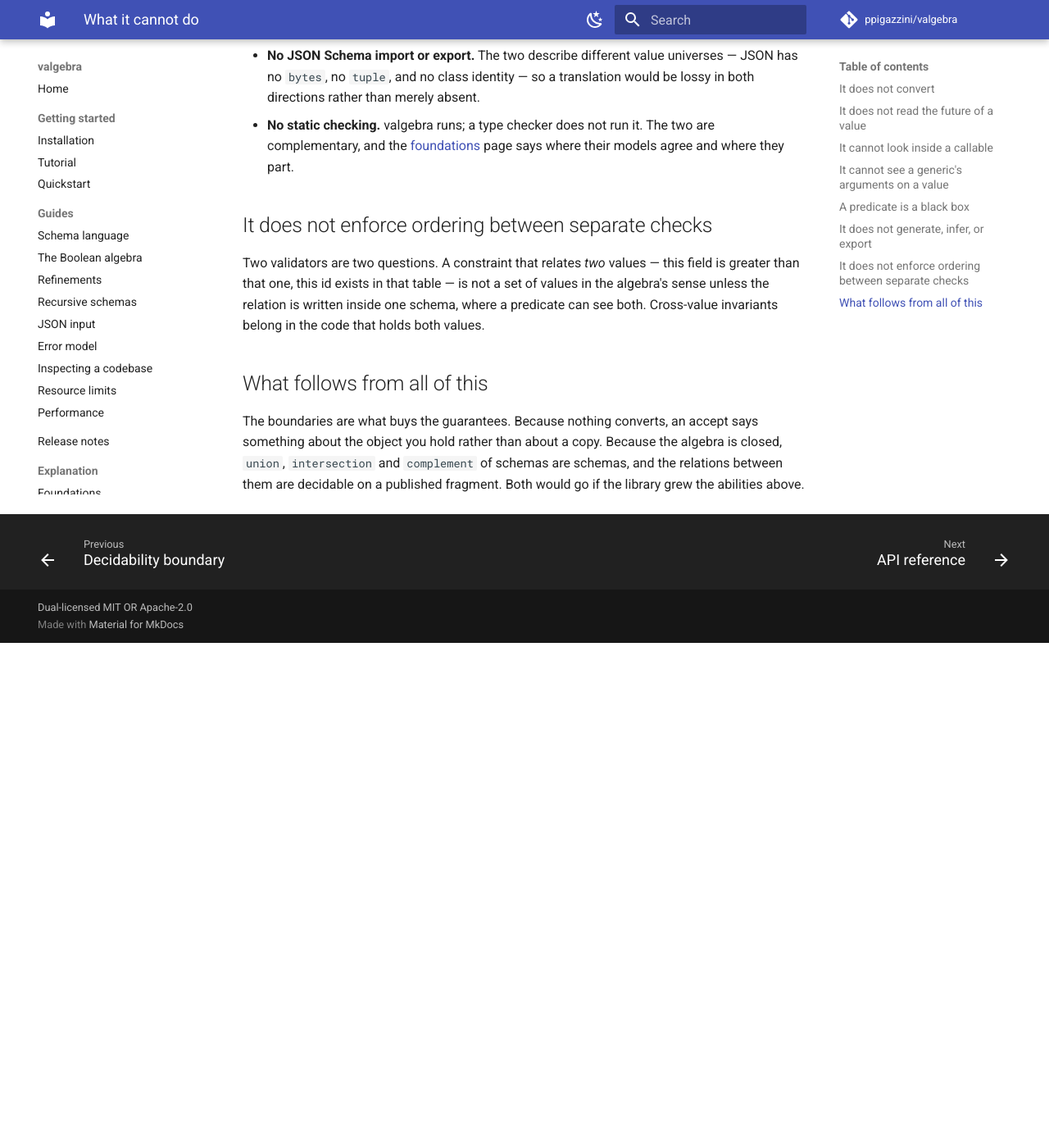
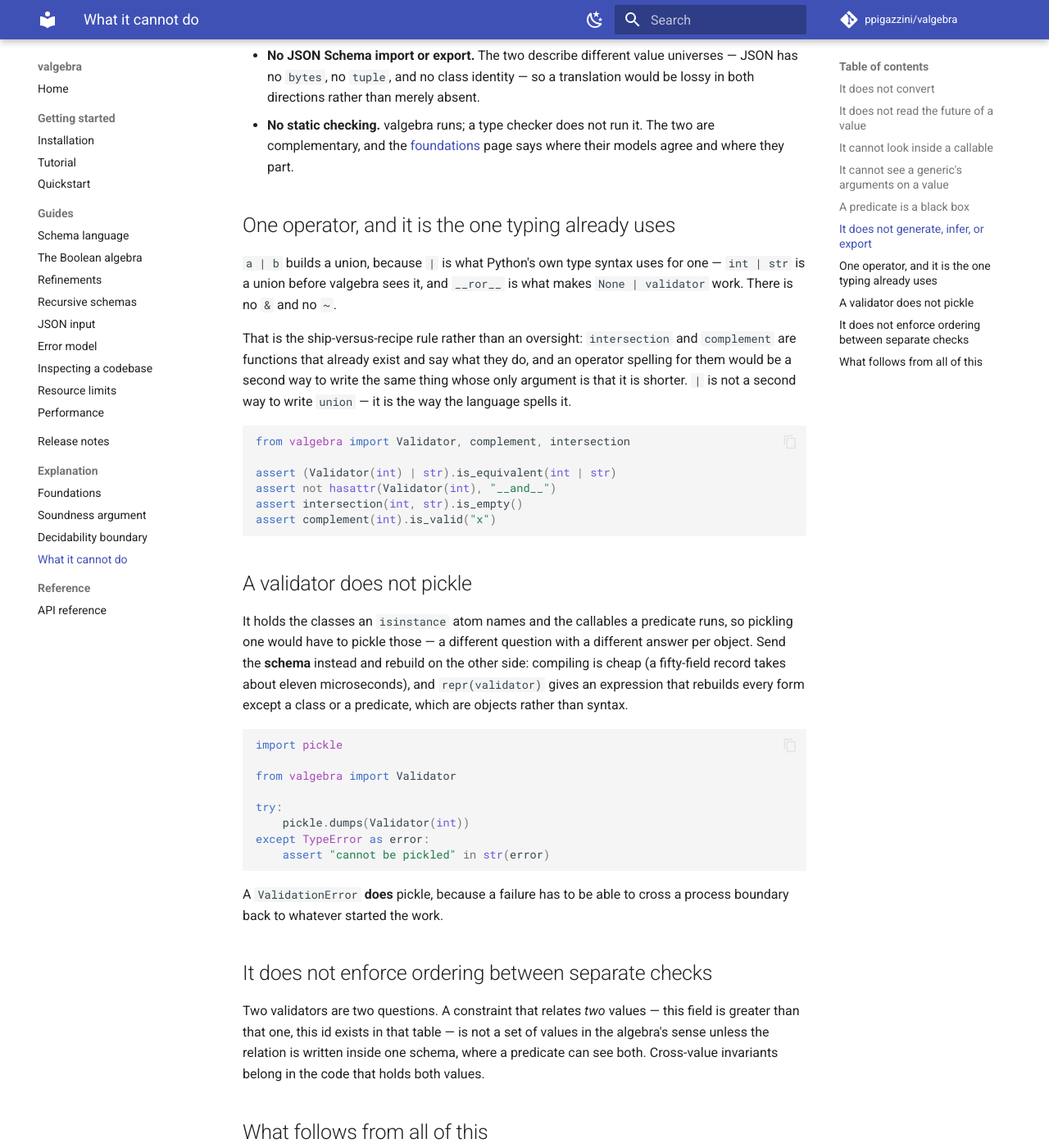
Before and after one commit to ppigazzini/valgebra, an MkDocs documentation site: the page built from docs/17-boundaries.md, in a window 1280 px wide and 1400 px high, scrolled down 2163 px. Shown: the whole window at 82% size. Built offline with MkDocs 1.6.1 and Material for MkDocs 9.7.7, drawn with Linux system fonts in a browser that asks for light colours; comment, search, counter and statistics services are not loaded; before the commit the page ends 2947 px from its top, so only the background shows below that.

Commit message:
feat: refuse to pickle a validator with a message that says what to send
Two surface questions the plan left open, decided and written down.

**The operator surface stops at `|`.** That one is there because Python's own
type syntax writes a union with it: `int | str` is a union before this library
sees it, and `__ror__` is what makes `None | validator` work, so answering `|`
is answering the language. `&` and `~` would be second spellings of
`intersection` and `complement` -- functions that exist and say what they do --
and the ship-versus-recipe rule refuses a second way to write one thing whose
only argument is that it is shorter.

**A validator does not pickle**, and now says so usefully. It holds the classes
an `isinstance` atom names and the callables a predicate runs, so pickling one
would have to pickle those: a different question with a different answer per
object. The schema is what travels, and rebuilding costs about what unpickling
would -- eleven microseconds for a fifty-field record. The default message said
"cannot pickle 'valgebra.Validator' object" and stopped; this one names the
reason and the way round it. `ValidationError` still pickles, because a failure
has to reach whatever started the work.

Both are on the boundaries page with runnable examples, in the IR page's surface
section, and in the stub -- `__reduce__` typed as returning `NoReturn`, since
omitting it would let `pickle.dumps` type-check.

````diff
--- a/docs/17-boundaries.md
+++ b/docs/17-boundaries.md
@@ -100,6 +100,50 @@
   are complementary, and the [foundations](13-foundations.md) page says where
   their models agree and where they part.
 
+## One operator, and it is the one typing already uses
+
+`a | b` builds a union, because `|` is what Python's own type syntax uses for
+one — `int | str` is a union before valgebra sees it, and `__ror__` is what
+makes `None | validator` work. There is no `&` and no `~`.
+
+That is the ship-versus-recipe rule rather than an oversight: `intersection` and
+`complement` are functions that already exist and say what they do, and an
+operator spelling for them would be a second way to write the same thing whose
+only argument is that it is shorter. `|` is not a second way to write `union` —
+it is the way the language spells it.
+
+```python
+from valgebra import Validator, complement, intersection
+
+assert (Validator(int) | str).is_equivalent(int | str)
+assert not hasattr(Validator(int), "__and__")
+assert intersection(int, str).is_empty()
+assert complement(int).is_valid("x")
+```
+
+## A validator does not pickle
+
+It holds the classes an `isinstance` atom names and the callables a predicate
+runs, so pickling one would have to pickle those — a different question with a
+different answer per object. Send the **schema** instead and rebuild on the
+other side: compiling is cheap (a fifty-field record takes about eleven
+microseconds), and `repr(validator)` gives an expression that rebuilds every
+form except a class or a predicate, which are objects rather than syntax.
+
+```python
+import pickle
+
+from valgebra import Validator
+
+try:
+    pickle.dumps(Validator(int))
+except TypeError as error:
+    assert "cannot be pickled" in str(error)
+```
+
+A `ValidationError` **does** pickle, because a failure has to be able to cross a
+process boundary back to whatever started the work.
+
 ## It does not enforce ordering between separate checks
 
 Two validators are two questions. A constraint that relates *two* values — this
````
Also changed, not shown: docs/dev/01-schema-ir.md (+8 -0 lines), 3 other files.
